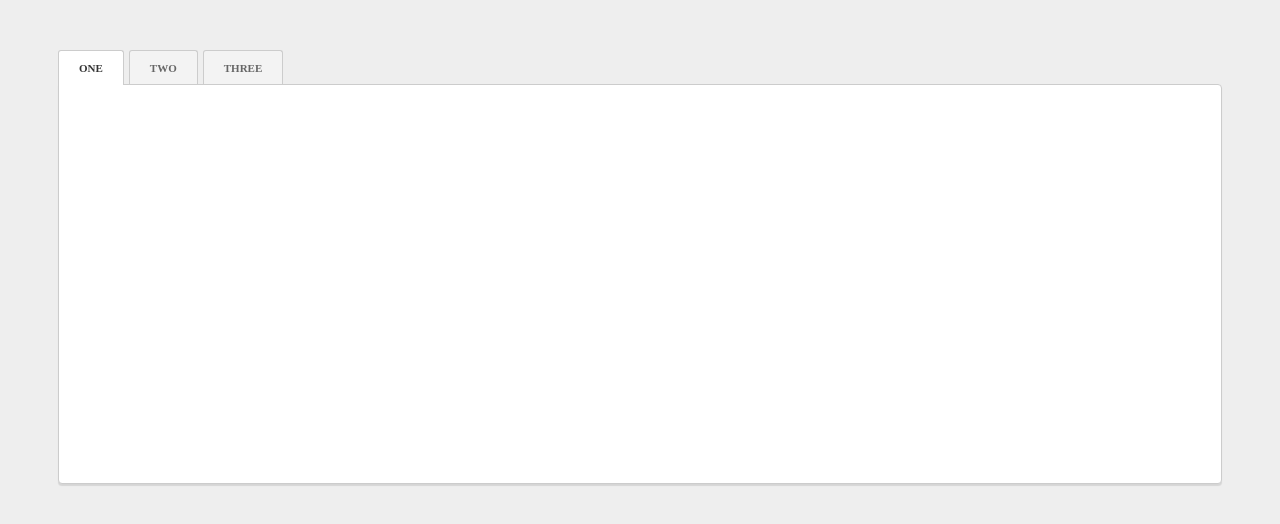
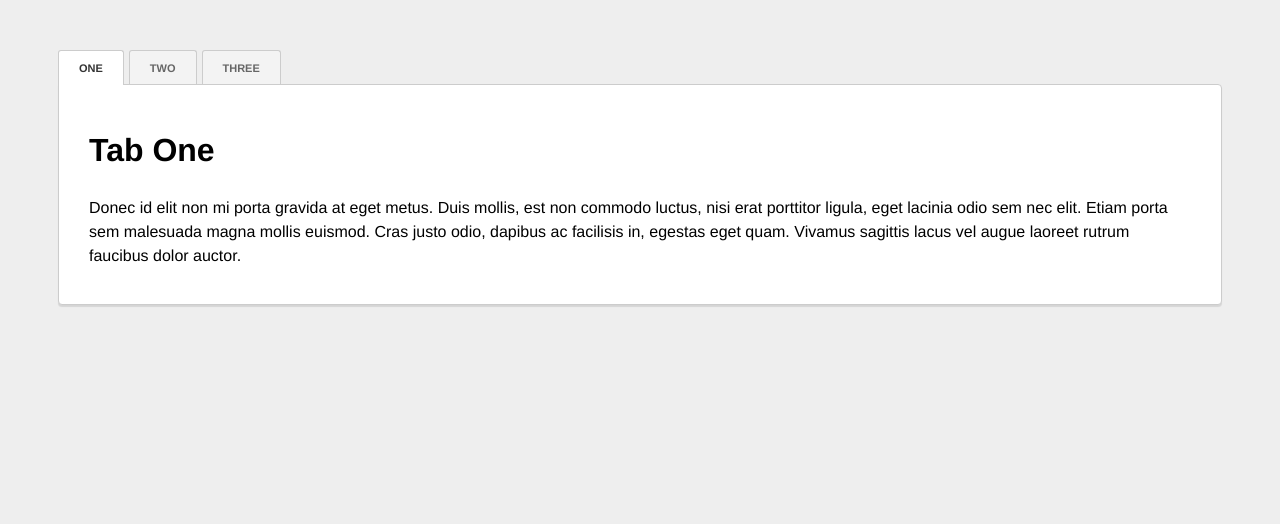
Before and after one commit to benplum/FEWD-2014-Spring, a plain HTML site: page 12/tabs/index.html in a window 1280 px wide. Drawn offline with Linux system fonts and the light colour scheme.

Commit message:
Updating tabs;

```diff
--- a/12/tabs/css/jquery.mytabs.css
+++ b/12/tabs/css/jquery.mytabs.css
@@ -46,7 +46,7 @@
 		border-radius: 0 4px 4px 4px;
 		box-shadow: 0 2px 1px rgba(0, 0, 0, 0.1);
 		display: none;
-		height: 400px;
+		padding: 20px 30px;
 	}
 
 	.tabs .tab-content .tab.active {
--- a/12/tabs/css/main.css
+++ b/12/tabs/css/main.css
@@ -8,4 +8,6 @@
 	html,
 	body {
 		background: #eee;
+		font-family: Helvetica, sans-serif;
+		line-height: 1.5;
 	}
--- a/12/tabs/index.html
+++ b/12/tabs/index.html
@@ -21,13 +21,16 @@
 			</div>
 			<div class="tab-content">
 				<div class="tab active" id="one">
-
+					<h1>Tab One</h1>
+					<p>Donec id elit non mi porta gravida at eget metus. Duis mollis, est non commodo luctus, nisi erat porttitor ligula, eget lacinia odio sem nec elit. Etiam porta sem malesuada magna mollis euismod. Cras justo odio, dapibus ac facilisis in, egestas eget quam. Vivamus sagittis lacus vel augue laoreet rutrum faucibus dolor auctor.</p>
 				</div>
 				<div class="tab" id="two">
-
+					<h1>Tab Two</h1>
+					<p>Maecenas sed diam eget risus varius blandit sit amet non magna. Duis mollis, est non commodo luctus, nisi erat porttitor ligula, eget lacinia odio sem nec elit. Curabitur blandit tempus porttitor. Nullam quis risus eget urna mollis ornare vel eu leo.</p>
 				</div>
 				<div class="tab" id="three">
-
+					<h1>Tab Three</h1>
+					<p>Vestibulum id ligula porta felis euismod semper. Fusce dapibus, tellus ac cursus commodo, tortor mauris condimentum nibh, ut fermentum massa justo sit amet risus. Cum sociis natoque penatibus et magnis dis parturient montes, nascetur ridiculus mus. Nullam quis risus eget urna mollis ornare vel eu leo.</p>
 				</div>
 			</div>
 		</div>
```
